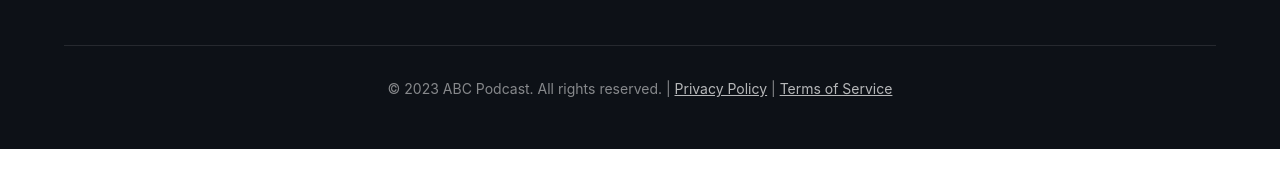
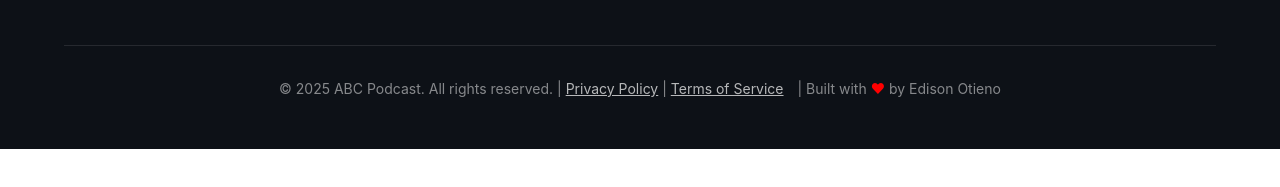
Before and after one commit to Otedison/ABCPODCAST, a plain HTML site: page About.html in a window 1280 px wide. Shown: the part 3663-3850 px from the top of the page. Drawn offline with Linux system fonts and the light colour scheme.

Commit message:
Update About.html

```diff
--- a/About.html
+++ b/About.html
@@ -1120,8 +1120,14 @@
         </div>
 
         <div class="footer-bottom">
-            <p class="copyright">&copy; 2023 ABC Podcast. All rights reserved. | <a href="#" style="color: rgba(255,255,255,0.7);">Privacy Policy</a> | <a href="#" style="color: rgba(255,255,255,0.7);">Terms of Service</a></p>
-        </div>
+    <p class="copyright">
+        &copy; 2025 ABC Podcast. All rights reserved. |
+        <a href="#" style="color: rgba(255,255,255,0.7);">Privacy Policy</a> |
+        <a href="#" style="color: rgba(255,255,255,0.7);">Terms of Service</a>
+        <span style="margin-left: 10px;">| Built with <span style="color:red;">&#10084;</span> by Edison Otieno</span>
+    </p>
+</div>
+
     </footer>
 
     <!-- Floating Audio Player -->
```
